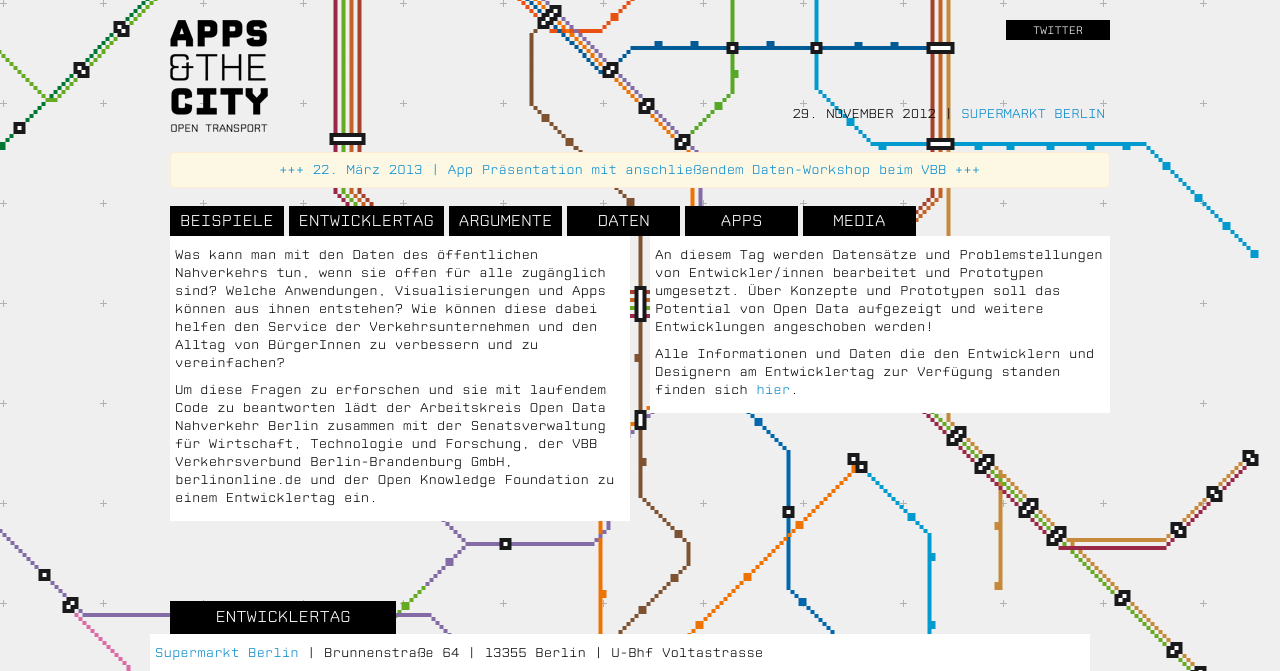
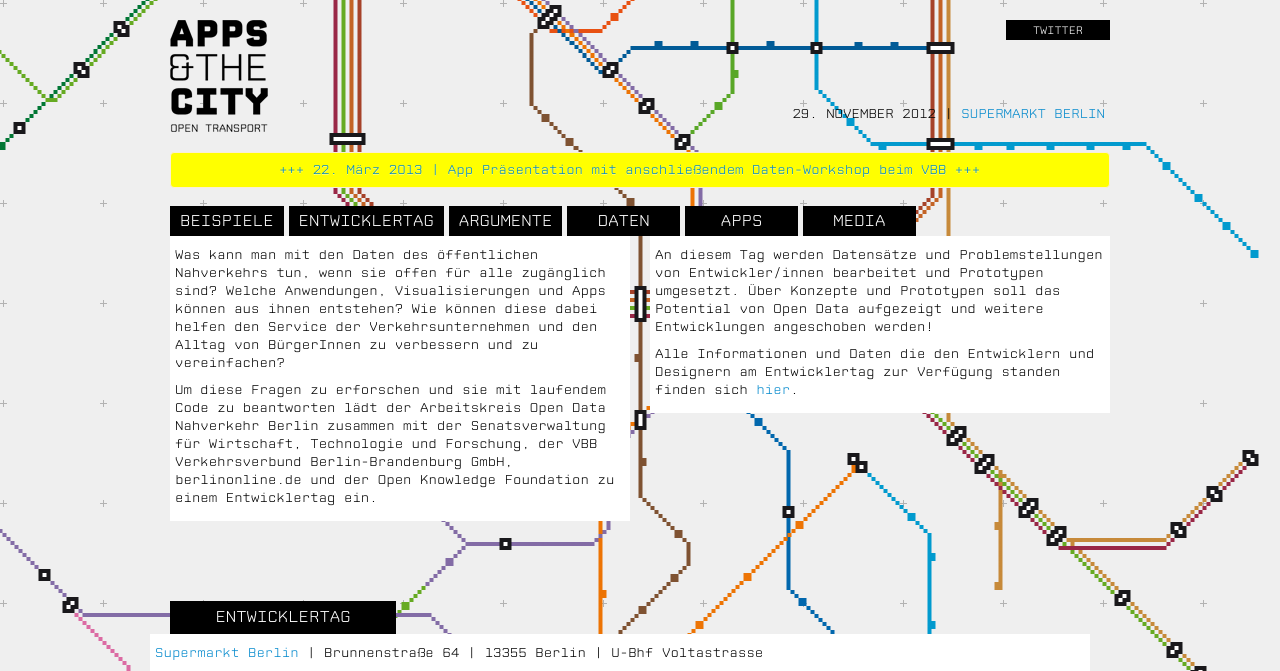
Before and after one commit to okfde/berlin.appsandthecity, a Jekyll site: the page built from index.html, in a window 1280 px wide. Shown: the top 671 px of the page. Built offline with Jekyll 4.4.1, drawn with Linux system fonts in a browser that asks for light colours; nearby versions of some CDN libraries; Markdown is read by kramdown in place of the engine named in the settings; grey boxes are pictures that could not be loaded.

Commit message:
Make header banner brighter

```diff
--- a/_layouts/default.html
+++ b/_layouts/default.html
@@ -91,7 +91,7 @@ function initialize() {
     </header>
 
     <div class="span12">
-      <div class="alert" style="text-align:center">
+      <div class="alert" style="text-align:center; background-color: #ff0;">
         <a href="http://www.meetup.com/OpenKnowledgeFoundation/Berlin-DE/882072/?a=bn6_l1">+++ 22. März 2013 | App Präsentation mit anschließendem Daten-Workshop beim VBB +++</a>
       </div>
     </div>
```
